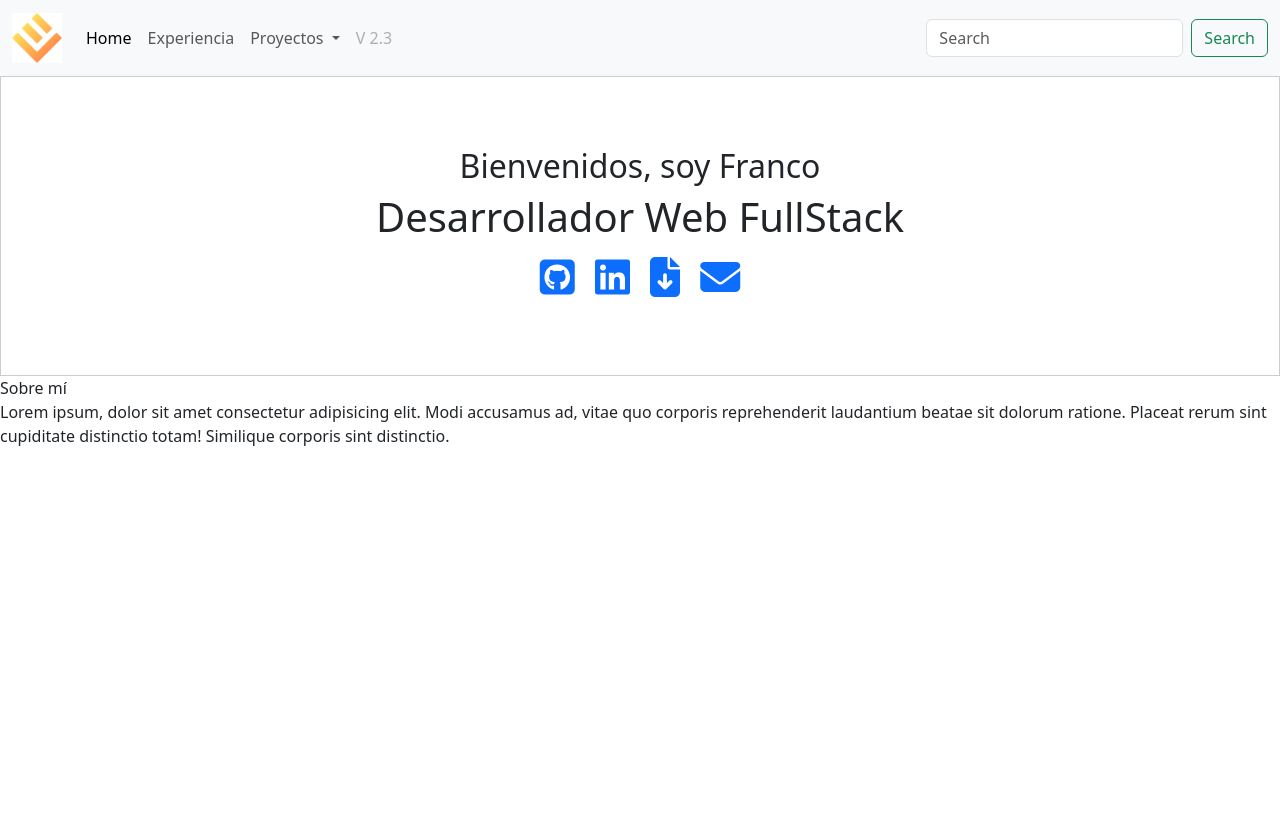
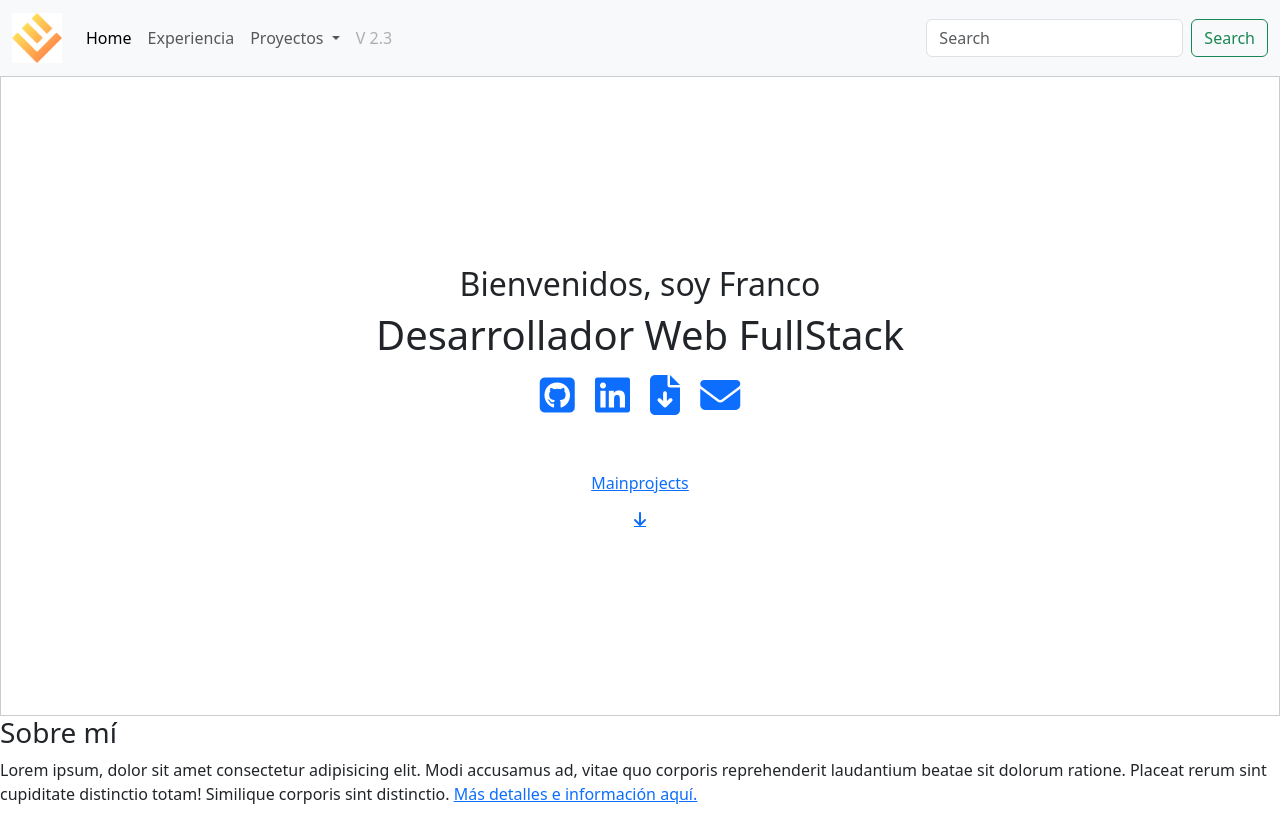
Before and after one commit to frandatagh/porfolioweb, a plain HTML site: page public/index.html in a window 1280 px wide. Before the commit the page ends 800 px from the top, so only its background shows below. Drawn offline with Linux system fonts and the light colour scheme.

Commit message:
actualizacion

```diff
--- a/public/css/styles.css
+++ b/public/css/styles.css
@@ -1,3 +1,8 @@
 .custom-logotipo {
     width: 50px;
 }
+
+.custom-height-banner {
+    height: 10000px;
+    /* Por defecto: 100% del viewport height */
+}
--- a/public/index.html
+++ b/public/index.html
@@ -45,8 +45,8 @@
     </div>
   </nav>
 
-  <div class="d-flex justify-content-center align-items-center flex-column" style="height: 300px; border: 1px solid #ccc;">
-    <h2>Bienvenidos, soy Franco</h2>
+  <div class=" d-flex justify-content-center align-items-center flex-column" style="height: 80vh; border: 1px solid #ccc;">
+    <h2 class="">Bienvenidos, soy Franco</h2>
     <h1>Desarrollador Web FullStack</h1>
     <div>
       <a href=""><i class="fa-brands fa-square-github fs-1 p-2"></i></a>
@@ -54,10 +54,16 @@
       <a href=""><i class="fa-solid fa-file-arrow-down fs-1 p-2"></i></a>
       <a href=""><i class="fa-solid fa-envelope fs-1 p-2"></i></a>
     </div>
+    <div style="">
+      <a href="" class="d-flex justify-content-center align-items-center flex-column">
+        <p class="mt-5">Mainprojects</p>
+        <i class="fa-solid fa-arrow-down" style=""></i>
+      </a>
+    </div>
   </div>
   <div>
-    Sobre mí
-    <p>Lorem ipsum, dolor sit amet consectetur adipisicing elit. Modi accusamus ad, vitae quo corporis reprehenderit laudantium beatae sit dolorum ratione. Placeat rerum sint cupiditate distinctio totam! Similique corporis sint distinctio.</p>
+    <h3>Sobre mí</h3>
+    <p>Lorem ipsum, dolor sit amet consectetur adipisicing elit. Modi accusamus ad, vitae quo corporis reprehenderit laudantium beatae sit dolorum ratione. Placeat rerum sint cupiditate distinctio totam! Similique corporis sint distinctio. <a href="">Más detalles e información aquí.</a> </p>
   </div>
 
   <script src="./js/bootstrap.min.js"></script>
```
